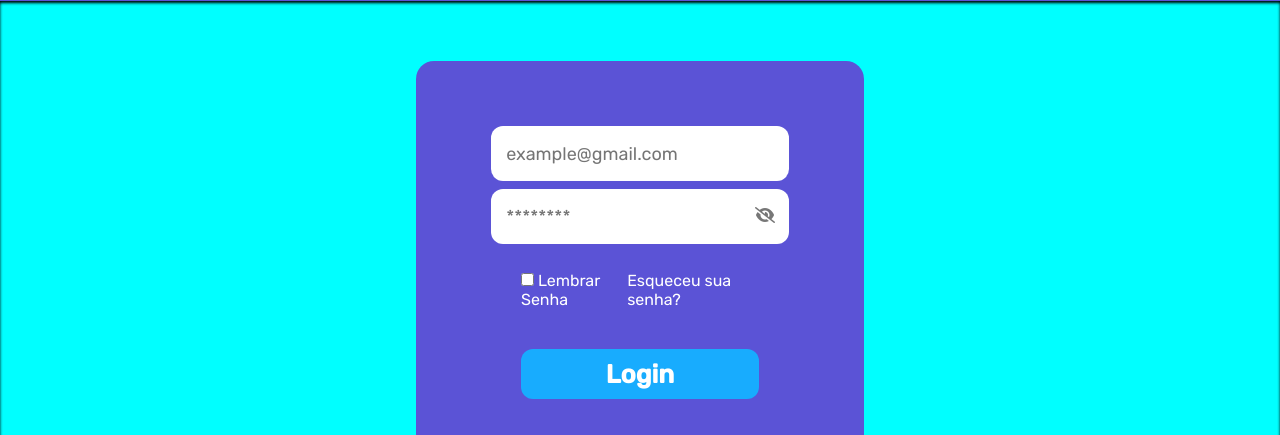
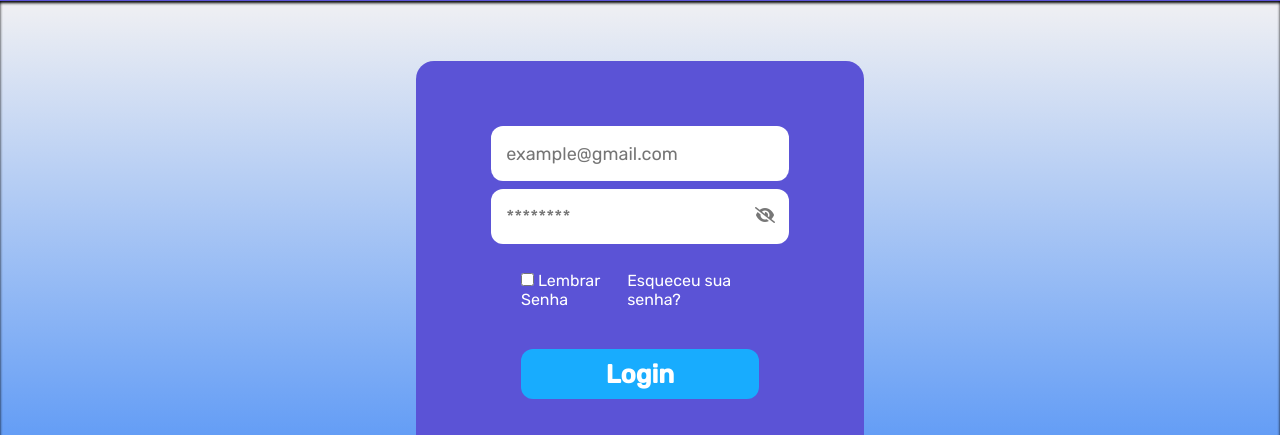
Before and after one commit to Dougls99/Login-Help, a plain HTML site: page index.html in a window 1280 px wide. Shown: the part 79-514 px from the top of the page. Drawn offline with Linux system fonts and the light colour scheme.

Commit message:
correção

```diff
--- a/css/styles.css
+++ b/css/styles.css
@@ -5,10 +5,6 @@
     font-family: 'Rubik', sans-serif;
     text-decoration: none;
     color: #fff;
-}
-
-body{
-    background-color: aqua;
 }
 
 header {
@@ -27,6 +23,7 @@ main {
     padding: 0%;
     width: 100%;
     min-height: 90vh;
+    background: linear-gradient(rgb(240, 240, 243),rgb(8, 103, 247));
     display: flex;
     justify-content: center;
     box-shadow: inset 0px 2px 3px black;
```
